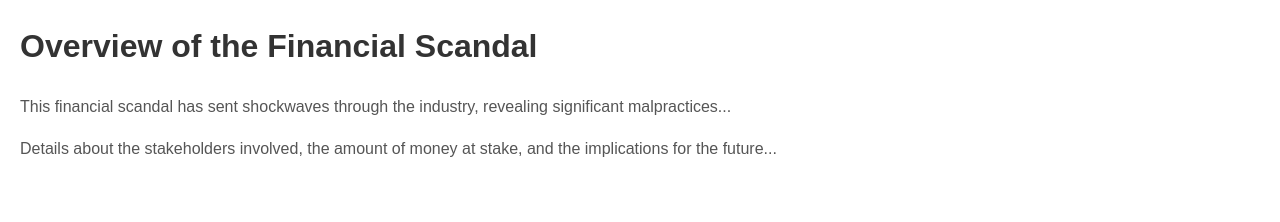
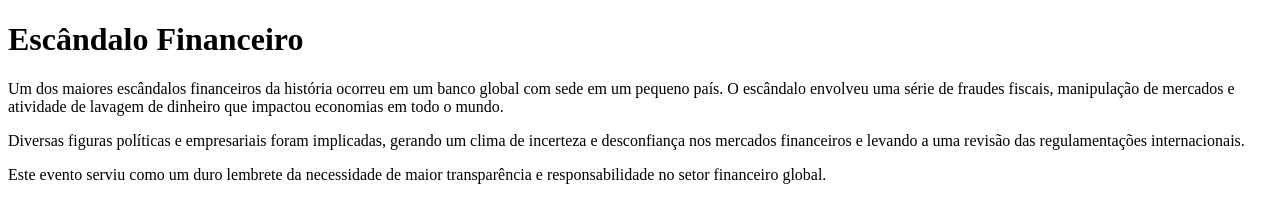
Before and after one commit to guif3697-oss/Fake, a plain HTML site: page index.html in a window 1280 px wide. Drawn offline with Linux system fonts and the light colour scheme.

Commit message:
Update index.html with financial scandal content.

```diff
--- a/index.html
+++ b/index.html
@@ -1,20 +1,14 @@
 <!DOCTYPE html>
-<html lang="en">
+<html lang="pt-BR">
 <head>
     <meta charset="UTF-8">
     <meta name="viewport" content="width=device-width, initial-scale=1.0">
-    <meta name="description" content="A detailed overview of the financial scandal, covering all necessary aspects and implications.">
-    <title>Financial Scandal Overview</title>
-    <link rel="stylesheet" href="styles.css">
-    <style>
-        body {font-family: Arial, sans-serif; margin: 20px; line-height: 1.6;}
-        h1 {color: #333;}
-        p {color: #555;}
-    </style>
+    <title>Escândalo Financeiro</title>
 </head>
 <body>
-    <h1>Overview of the Financial Scandal</h1>
-    <p>This financial scandal has sent shockwaves through the industry, revealing significant malpractices...</p>
-    <p>Details about the stakeholders involved, the amount of money at stake, and the implications for the future...</p>
+    <h1>Escândalo Financeiro</h1>
+    <p>Um dos maiores escândalos financeiros da história ocorreu em um banco global com sede em um pequeno país. O escândalo envolveu uma série de fraudes fiscais, manipulação de mercados e atividade de lavagem de dinheiro que impactou economias em todo o mundo.</p>
+    <p>Diversas figuras políticas e empresariais foram implicadas, gerando um clima de incerteza e desconfiança nos mercados financeiros e levando a uma revisão das regulamentações internacionais.</p>
+    <p>Este evento serviu como um duro lembrete da necessidade de maior transparência e responsabilidade no setor financeiro global.</p>
 </body>
 </html>
```
